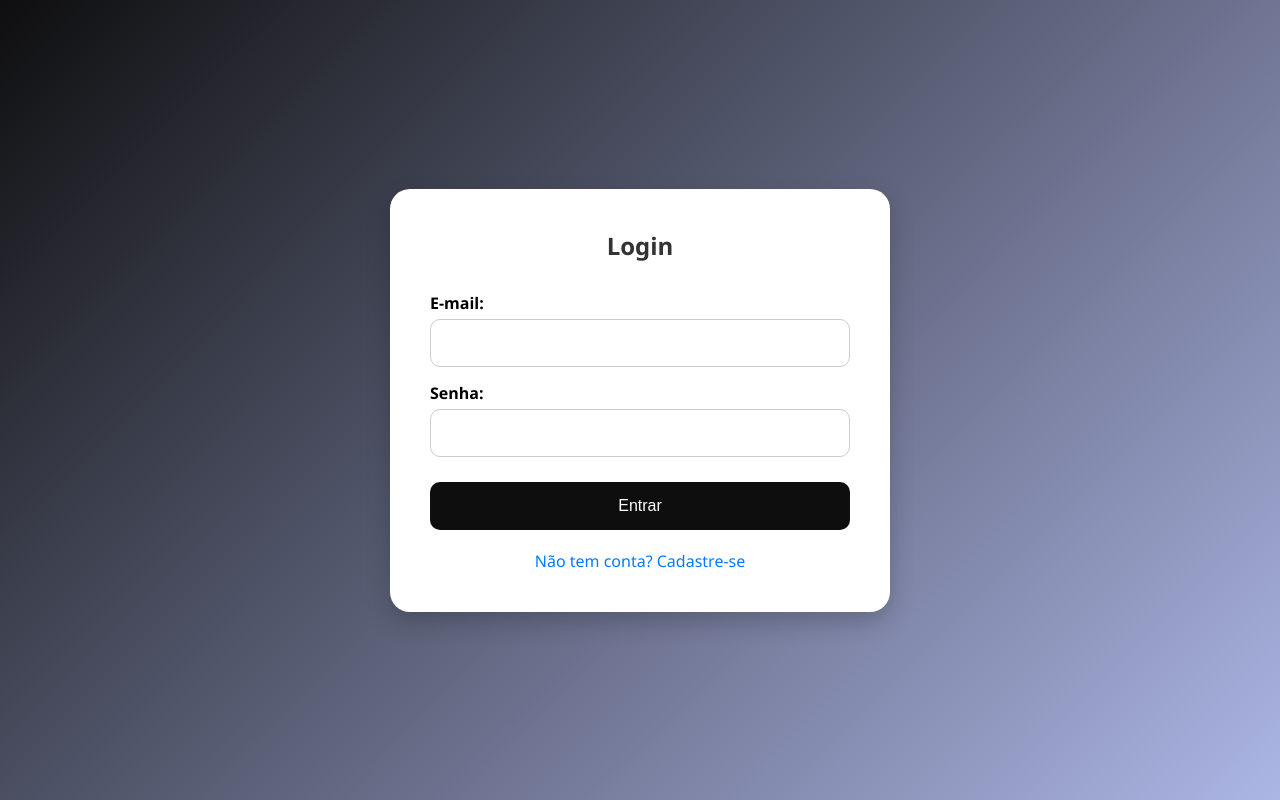
After one commit to EduardoHPN/PI5-intelig-ncia-artificial-, a Django app: template recipes/templates/recipes/pages/login.html in a window 1280 px wide. The commit adds this page. Run offline with Django 5.2, Linux system fonts and the light colour scheme; the template is opened without the code that fills it, so the values that code supplies are empty; some libraries are stand-ins or nearby versions.

Commit message:
alterações do login

```diff
--- a/recipes/templates/recipes/pages/home.html
+++ b/recipes/templates/recipes/pages/home.html
@@ -9,7 +9,6 @@
             {% include 'recipes/partials/recipe.html' %}
             {% include 'recipes/partials/civil.html' %}
             {% include 'recipes/partials/trabalhista.html' %}
-            aaa
         </div>
     </main class="main-content-container">
     {% include 'recipes/partials/footer.html' %}
--- /dev/null
+++ b/recipes/templates/recipes/pages/login.html
@@ -0,0 +1,159 @@
+<!DOCTYPE html>
+<html lang="pt-BR">
+<head>
+  <meta charset="UTF-8">
+  <meta name="viewport" content="width=device-width, initial-scale=1.0">
+  <title>Login do Usuário</title>
+  <style>
+    * {
+      box-sizing: border-box;
+      margin: 0;
+      padding: 0;
+    }
+
+    body {
+      font-family: 'Segoe UI', sans-serif;
+      background: linear-gradient(135deg, #0e0e0f, #ACB6E5);
+      min-height: 100vh;
+      display: flex;
+      justify-content: center;
+      align-items: center;
+      padding: 20px;
+    }
+
+    .form-container {
+      background-color: #ffffff;
+      padding: 40px;
+      border-radius: 20px;
+      width: 100%;
+      max-width: 500px;
+      box-shadow: 0 10px 25px rgba(0, 0, 0, 0.2);
+      transition: 0.3s;
+    }
+
+    h2 {
+      text-align: center;
+      margin-bottom: 30px;
+      color: #333;
+    }
+
+    label {
+      font-weight: bold;
+      display: block;
+      margin: 15px 0 5px;
+    }
+
+    input[type="email"],
+    input[type="password"] {
+      width: 100%;
+      padding: 14px;
+      border: 1px solid #ccc;
+      border-radius: 10px;
+      font-size: 16px;
+    }
+
+    input[type="submit"] {
+      width: 100%;
+      padding: 15px;
+      background: #0e0e0f;
+      color: white;
+      font-size: 16px;
+      border: none;
+      border-radius: 10px;
+      margin-top: 25px;
+      cursor: pointer;
+      transition: background 0.3s ease;
+    }
+
+    input[type="submit"]:hover {
+      background: #0e0e0f;
+    }
+
+    .link {
+      text-align: center;
+      margin-top: 20px;
+    }
+
+    .link a {
+      text-decoration: none;
+      color: #007BFF;
+    }
+
+    .link a:hover {
+      text-decoration: underline;
+    }
+
+    @media (max-width: 600px) {
+      .form-container {
+        padding: 30px 20px;
+      }
+
+      h2 {
+        font-size: 24px;
+      }
+
+      input[type="email"],
+      input[type="password"],
+      input[type="submit"] {
+        font-size: 14px;
+        padding: 12px;
+      }
+    }
+  </style>
+</head>
+<body>
+  <div class="form-container">
+    <h2>Login</h2>
+    <form id="loginForm">
+      <label for="email">E-mail:</label>
+      <input type="email" id="email" name="email" required>
+
+      <label for="senha">Senha:</label>
+      <input type="password" id="senha" name="senha" required>
+
+      <input type="submit" value="Entrar">
+    </form>
+    <div class="link">
+      <a href="cadastro.html">Não tem conta? Cadastre-se</a>
+    </div>
+  </div>
+
+  <!-- Firebase SDK -->
+  <script src="https://www.gstatic.com/firebasejs/11.6.0/firebase-app-compat.js"></script>
+  <script src="https://www.gstatic.com/firebasejs/11.6.0/firebase-auth-compat.js"></script>
+
+  <script>
+    // Configuração do Firebase
+    const firebaseConfig = {
+      apiKey: "AIzaSyDUHVA75qtKwKFGQDdMKb1S0QaH8q4OhcM",
+      authDomain: "projetointegrador5-27fb6.firebaseapp.com",
+      projectId: "projetointegrador5-27fb6",
+      storageBucket: "projetointegrador5-27fb6.appspot.com",
+      messagingSenderId: "331147732123",
+      appId: "1:331147732123:web:f24f497c6f856c30ee123e",
+      measurementId: "G-4W95E8MNBG"
+    };
+
+    // Inicializa o Firebase
+    firebase.initializeApp(firebaseConfig);
+
+    // Captura o formulário e adiciona evento de submit
+    const loginForm = document.getElementById("loginForm");
+    loginForm.addEventListener("submit", function(e) {
+      e.preventDefault(); // Evita recarregar a página
+
+      const email = document.getElementById("email").value;
+      const senha = document.getElementById("senha").value;
+
+      firebase.auth().signInWithEmailAndPassword(email, senha)
+        .then((userCredential) => {
+          alert("Login realizado com sucesso!");
+          // Redirecionar para outra página após login
+          window.location.href = "/home/";        })
+        .catch((error) => {
+          alert("Erro ao fazer login");
+        });
+    });
+  </script>
+</body>
+</html>
--- a/recipes/urls.py
+++ b/recipes/urls.py
@@ -1,12 +1,12 @@
 from django.urls import path
 
-from recipes.views import home, Penal, EmBreve
+from recipes.views import home, Penal, EmBreve, Login
 
 
 urlpatterns = [
-    path('', home),
+    path('home/', home),
+    path('', Login),
     path('recipes/3/', Penal),
     path('recipes/2/', EmBreve),
     path('recipes/1/', EmBreve)
-
 ]
--- a/recipes/views.py
+++ b/recipes/views.py
@@ -9,3 +9,6 @@ def Penal(request):
 
 def EmBreve(request):
     return render(request, 'recipes/pages/emBreve.html', {})
+
+def Login(request):
+    return render(request, 'recipes/pages/login.html', {})
```
Also changed, not shown: recipes/templates/recipes/pages/cadastro.html (added, +154 -0 lines).
